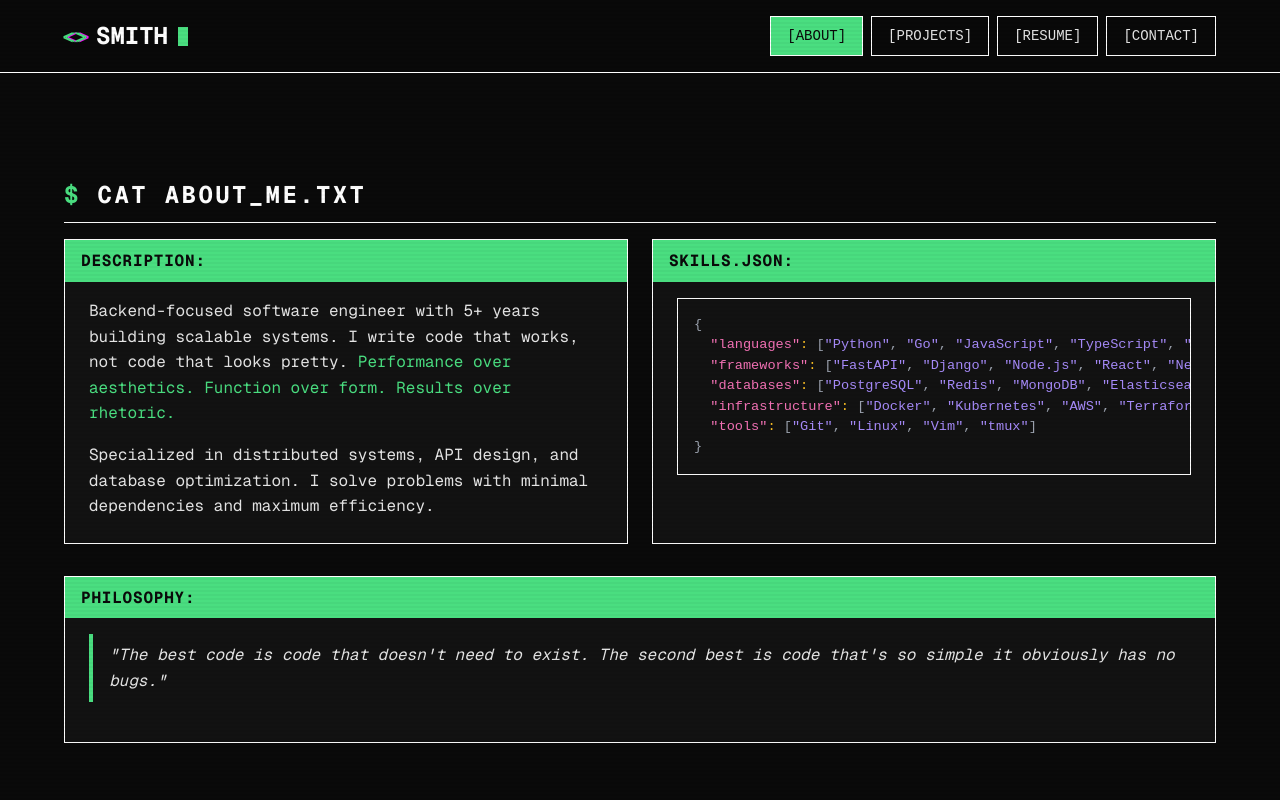
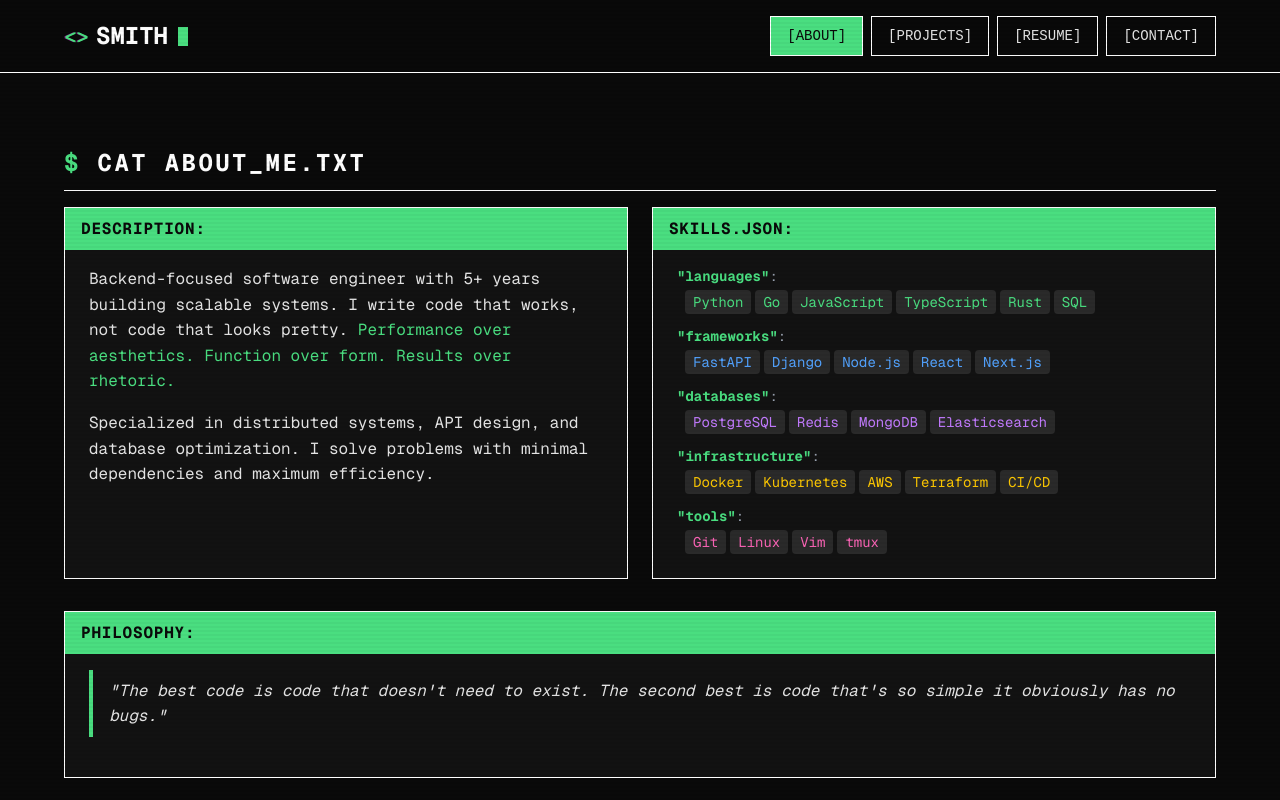
Before and after one commit to an4rky1/portfolio, a Next.js app: page / in a window 1280 px wide. Shown: the top 800 px of the page. Built offline with nearby package versions, Linux system fonts and the light colour scheme.

Commit message:
Fix section spacing and improve skills readability

```diff
--- a/app/globals.css
+++ b/app/globals.css
@@ -317,6 +317,5 @@ pre[class*="language-"] {
 
 /* Section styling */
 section {
-  min-height: 100vh;
-  padding: 4rem 0;
+  padding: 2rem 0;
 }
--- a/app/page.tsx
+++ b/app/page.tsx
@@ -146,15 +146,53 @@ function AboutSection() {
         {/* Skills JSON */}
         <div className="card animate-fade-in-delay-2 opacity-0">
           <div className="card-header">SKILLS.JSON:</div>
-          <pre className="overflow-x-auto">
-            <code className="language-json">{`{
-  "languages": ["Python", "Go", "JavaScript", "TypeScript", "Rust", "SQL"],
-  "frameworks": ["FastAPI", "Django", "Node.js", "React", "Next.js"],
-  "databases": ["PostgreSQL", "Redis", "MongoDB", "Elasticsearch"],
-  "infrastructure": ["Docker", "Kubernetes", "AWS", "Terraform", "CI/CD"],
-  "tools": ["Git", "Linux", "Vim", "tmux"]
-}`}</code>
-          </pre>
+          <div className="space-y-3 text-sm">
+            <div>
+              <span className="highlight font-bold">"languages"</span>
+              <span className="text-gray-400">:</span>
+              <div className="flex flex-wrap gap-1 mt-1 ml-2">
+                {["Python", "Go", "JavaScript", "TypeScript", "Rust", "SQL"].map(skill => (
+                  <span key={skill} className="px-2 py-0.5 bg-white/10 rounded text-accent">{skill}</span>
+                ))}
+              </div>
+            </div>
+            <div>
+              <span className="highlight font-bold">"frameworks"</span>
+              <span className="text-gray-400">:</span>
+              <div className="flex flex-wrap gap-1 mt-1 ml-2">
+                {["FastAPI", "Django", "Node.js", "React", "Next.js"].map(skill => (
+                  <span key={skill} className="px-2 py-0.5 bg-white/10 rounded text-blue-400">{skill}</span>
+                ))}
+              </div>
+            </div>
+            <div>
+              <span className="highlight font-bold">"databases"</span>
+              <span className="text-gray-400">:</span>
+              <div className="flex flex-wrap gap-1 mt-1 ml-2">
+                {["PostgreSQL", "Redis", "MongoDB", "Elasticsearch"].map(skill => (
+                  <span key={skill} className="px-2 py-0.5 bg-white/10 rounded text-purple-400">{skill}</span>
+                ))}
+              </div>
+            </div>
+            <div>
+              <span className="highlight font-bold">"infrastructure"</span>
+              <span className="text-gray-400">:</span>
+              <div className="flex flex-wrap gap-1 mt-1 ml-2">
+                {["Docker", "Kubernetes", "AWS", "Terraform", "CI/CD"].map(skill => (
+                  <span key={skill} className="px-2 py-0.5 bg-white/10 rounded text-yellow-400">{skill}</span>
+                ))}
+              </div>
+            </div>
+            <div>
+              <span className="highlight font-bold">"tools"</span>
+              <span className="text-gray-400">:</span>
+              <div className="flex flex-wrap gap-1 mt-1 ml-2">
+                {["Git", "Linux", "Vim", "tmux"].map(skill => (
+                  <span key={skill} className="px-2 py-0.5 bg-white/10 rounded text-pink-400">{skill}</span>
+                ))}
+              </div>
+            </div>
+          </div>
         </div>
       </div>
 
```
